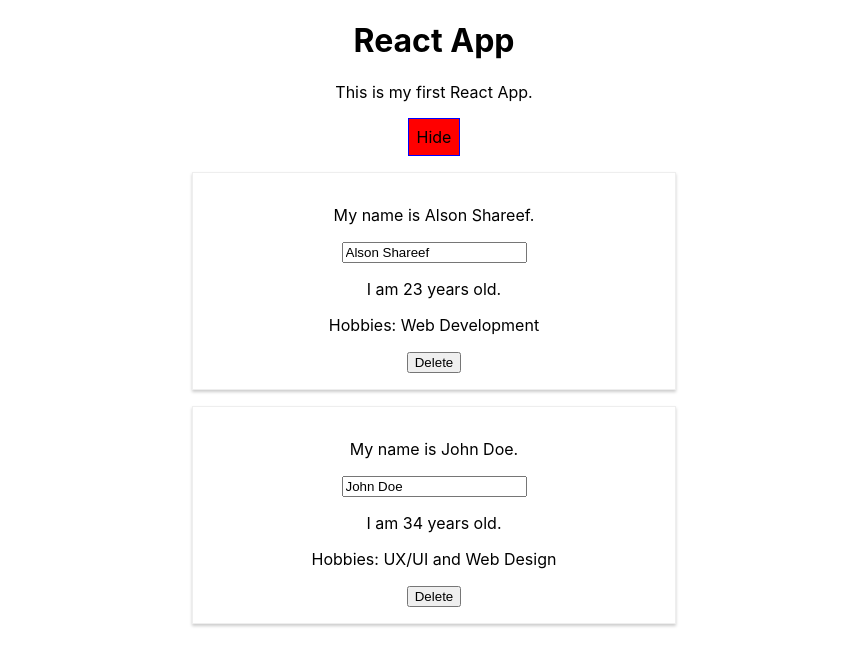
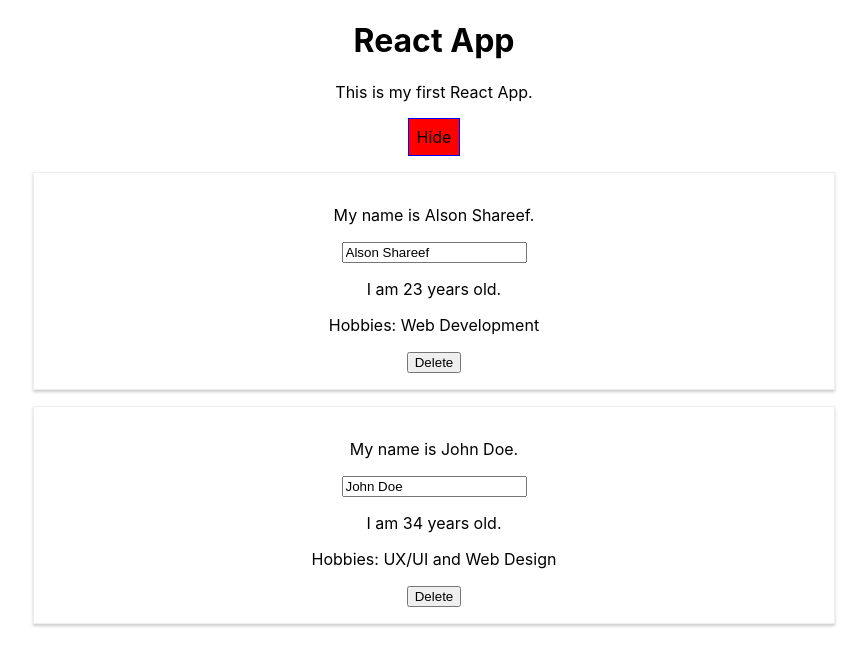
Before and after one commit to alsonshareef/react-playground, a React (Create React App) app: page / in a window 1280 px wide. Both pictures are taken after a click on the button "Show". Shown: the top 666 px of the page, without its empty margins (206-1073 px from the left). Built offline with nearby package versions, Linux system fonts and the light colour scheme.

Commit message:
Removed Radium to give way to CSS modules.

```diff
--- a/src/App.js
+++ b/src/App.js
@@ -1,6 +1,5 @@
 import React, { Component } from "react";
 import "./App.css";
-import Radium, { StyleRoot } from "radium";
 import Person from "./components/Person/Person";
 
 class App extends Component {
@@ -67,11 +66,7 @@
 			font: "inherit",
 			border: "1px solid blue",
 			padding: "8px",
-			cursor: "pointer",
-			":hover": {
-				backgroundColor: "lightblue",
-				color: "black"
-			}
+			cursor: "pointer"
 		};
 
 		// Evaluation of state.showPersons before setting 'persons' variable to Persons list or not
@@ -101,15 +96,10 @@
 			);
 
 			buttonStyles.backgroundColor = "red";
-			buttonStyles[":hover"] = {
-				backgroundColor: "salmon",
-				color: "black"
-			};
 		}
 
 		// Main App component template
 		return (
-			<StyleRoot>
 			<div className="App">
 				<h1>React App</h1>
 				<p>This is my first React App.</p>
@@ -123,9 +113,8 @@
 				</div>
 				{persons}
 			</div>
-			</StyleRoot>
 		);
 	}
 }
 
-export default Radium(App);
+export default App;
--- a/src/components/Person/Person.js
+++ b/src/components/Person/Person.js
@@ -1,15 +1,9 @@
 import React from "react";
-import Radium from "radium";
 import "./Person.css";
 
 const Person = ({ name, age, nameChange, deletePerson, children }) => {
-	const style = {
-		"@media(min-width: 500px)": {
-			width: "450px"
-		}
-	};
 	return (
-		<div className="person" style={style}>
+		<div className="person">
 			<p>My name is {name}.</p>
 			<input onChange={nameChange} value={name} />
 			<p>I am {age} years old.</p>
@@ -19,4 +13,4 @@
 	);
 };
 
-export default Radium(Person);
+export default Person;
```
Lines whose indentation alone changed are shown as unchanged.
